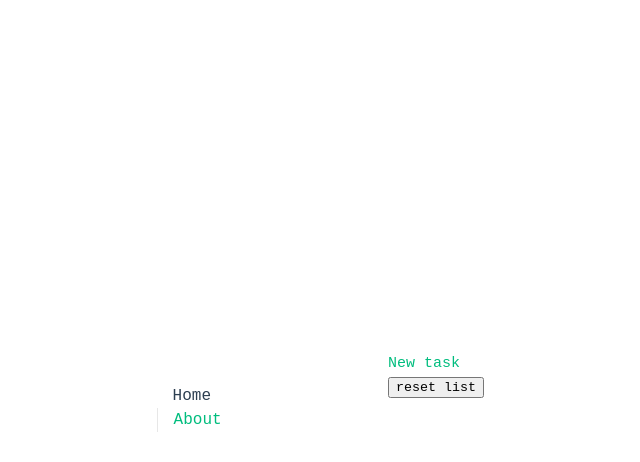
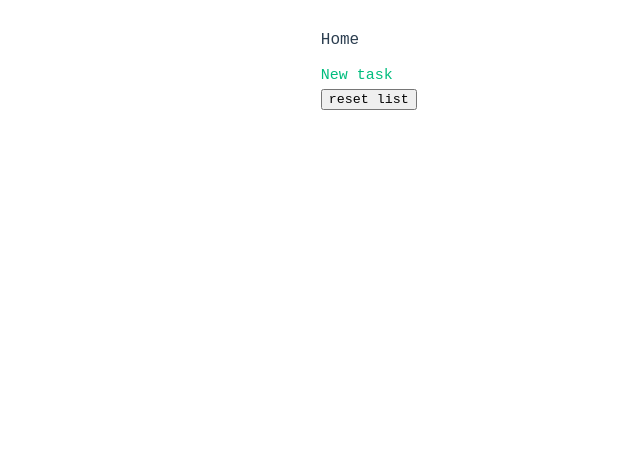
Before and after one commit to jcalixte/failwell, a Vue app: page / in a window 1280 px wide. Shown: the top 462 px of the page, without its empty margins (252-892 px from the left). Built offline with nearby package versions, Linux system fonts and the light colour scheme; a web font is replaced by a local one.

Commit message:
less padding

```diff
--- a/src/App.vue
+++ b/src/App.vue
@@ -7,7 +7,6 @@ import { RouterLink, RouterView } from 'vue-router'
     <div class="wrapper">
       <nav>
         <router-link to="/">Home</router-link>
-        <router-link to="/about">About</router-link>
       </nav>
     </div>
   </header>
@@ -17,7 +16,7 @@ import { RouterLink, RouterView } from 'vue-router'
 
 <style scoped>
 header {
-  line-height: 1.5;
+  line-height: 1;
   max-height: 100vh;
 }
 
--- a/src/assets/base.css
+++ b/src/assets/base.css
@@ -62,7 +62,6 @@
 }
 
 body {
-  min-height: 100vh;
   color: var(--color-text);
   background: var(--color-background);
   transition: color 0.5s, background-color 0.5s;
--- a/src/assets/main.css
+++ b/src/assets/main.css
@@ -3,7 +3,7 @@
 #app {
   max-width: 1280px;
   margin: 0 auto;
-  padding: 2rem;
+  padding: 0 1rem;
 
   font-weight: normal;
 }
@@ -26,10 +26,4 @@ a,
     display: flex;
     place-items: center;
   }
-
-  #app {
-    display: grid;
-    grid-template-columns: 1fr 1fr;
-    padding: 0 2rem;
-  }
 }
--- a/src/modules/record/components/TaskRecord.vue
+++ b/src/modules/record/components/TaskRecord.vue
@@ -88,7 +88,12 @@ const isSuperiorToEstimation = computed(() => {
 
 <template>
   <main class="task-record" v-if="task">
-    <h1>Task: {{ task.title }}</h1>
+    <h1>
+      Task:
+      <router-link :to="{ name: 'task-view', params: { id: task.id } }">
+        {{ task.title }}
+      </router-link>
+    </h1>
     <h2>start time: {{ formatDate(record.start) }}</h2>
     <template v-if="!record.end">
       <button
--- a/src/views/record/RecordView.vue
+++ b/src/views/record/RecordView.vue
@@ -1,7 +1,7 @@
 <script setup lang="ts">
 import TaskRecord from '@/modules/record/components/TaskRecord.vue'
 
-const props = defineProps<{
+defineProps<{
   taskId: string
   recordId: string
 }>()
```
